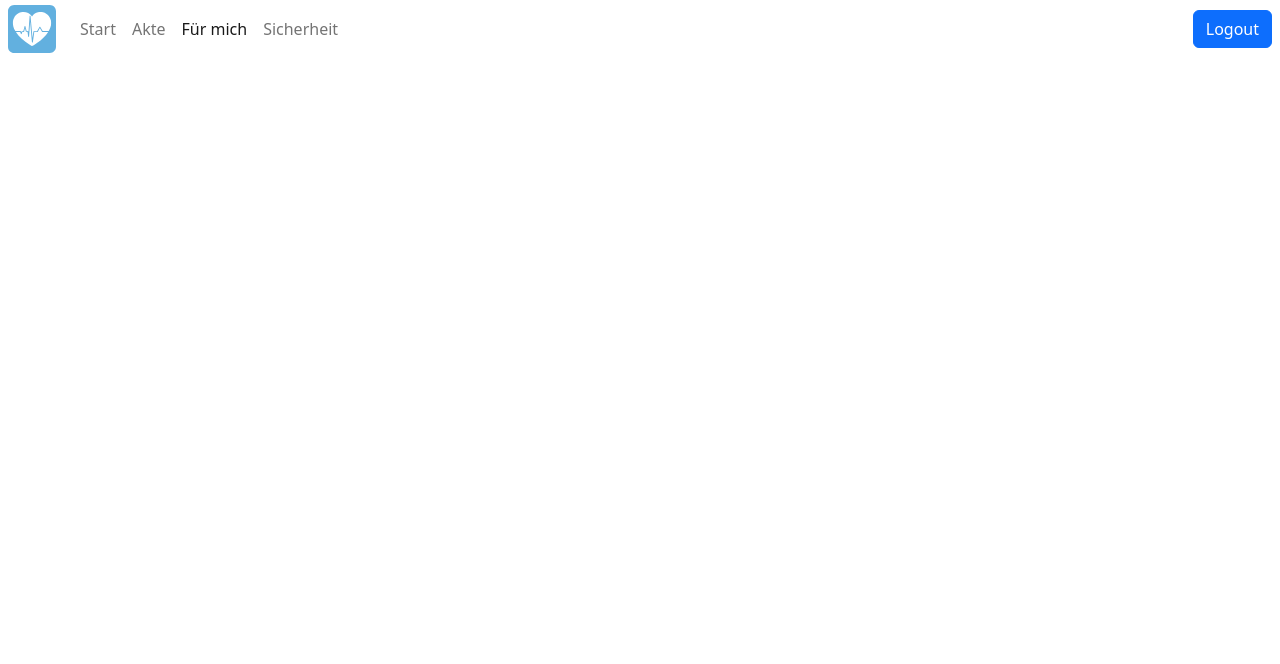
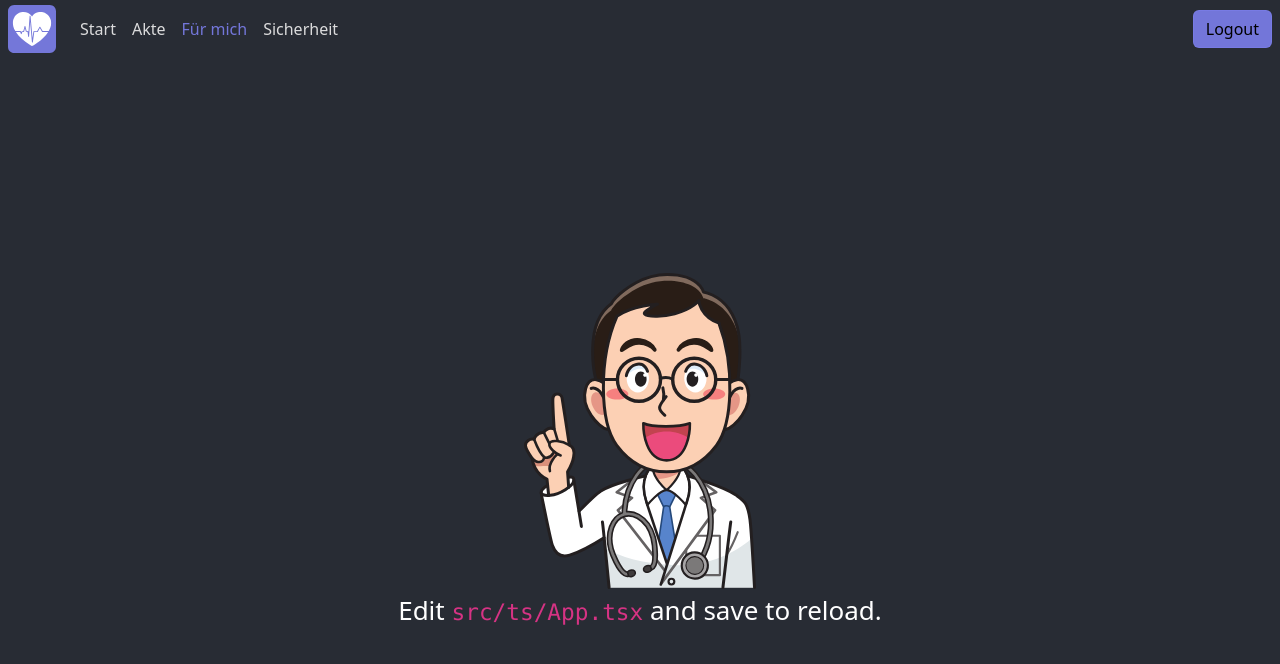
Before and after one commit to Ciolv/Doctor-Docs, a React (Create React App) app: page /for-me in a window 1280 px wide. Shown: the top 664 px of the page. Built offline with nearby package versions, Linux system fonts and the light colour scheme.

Commit message:
style: Override bootstrap css as dark theme

```diff
--- a/src/css/App.css
+++ b/src/css/App.css
@@ -8,7 +8,6 @@
 }
 
 .App-header {
-  background-color: #282c34;
   min-height: 100vh;
   display: flex;
   flex-direction: column;
--- /dev/null
+++ b/src/css/Record.css
@@ -0,0 +1,3 @@
+div .row > * {
+  padding: 0;
+}
--- /dev/null
+++ b/src/css/bootstrap-override.scss
@@ -0,0 +1,18 @@
+// Your variable overrides
+
+$dark-gray: #282c34;
+$light-gray: #3b424b;
+$purple: #797CE5EF;
+
+$body-bg: $dark-gray;
+$body-color: $light-gray;
+$primary: $purple;
+$text-color-dark: #E8E8E8EF;
+
+$nav-link-color: $text-color-dark;
+$navbar-light-color: $text-color-dark;
+$navbar-light-active-color: $primary;
+
+
+// Bootstrap and its default variables
+@import "node_modules/bootstrap/scss/bootstrap";
--- a/src/index.tsx
+++ b/src/index.tsx
@@ -5,7 +5,7 @@ import App from "./ts/App";
 import reportWebVitals from "./reportWebVitals";
 import { BrowserRouter } from "react-router-dom";
 
-import "bootstrap/dist/css/bootstrap.min.css";
+import "./css/bootstrap-override.scss";
 
 // noinspection NestedFunctionCallJS
 const root = ReactDOM.createRoot(
--- a/src/ts/App.tsx
+++ b/src/ts/App.tsx
@@ -22,13 +22,16 @@ export default class App extends React.Component<Props, State> {
   render() {
     if (this.state?.authenticated) {
       return (
-        <>
+        <div>
           <Navigation authenticated={this.state.authenticated} />
           <Routes>
             <Route path="/" element={<Navigate replace to="/home" />} />
             <Route path="/home" element={<Home />} />
+            <Route path="/record" element={<Home />} />
+            <Route path="/for-me" element={<Home />} />
+            <Route path="/security" element={<Home />} />
           </Routes>
-        </>
+        </div>
       );
     }
 
--- a/src/ts/page/Login.tsx
+++ b/src/ts/page/Login.tsx
@@ -1,4 +1,3 @@
-// @flow
 import * as React from "react";
 import { Button } from "react-bootstrap";
 
```
Also changed, not shown: src/img/Heartbeat.svg.
